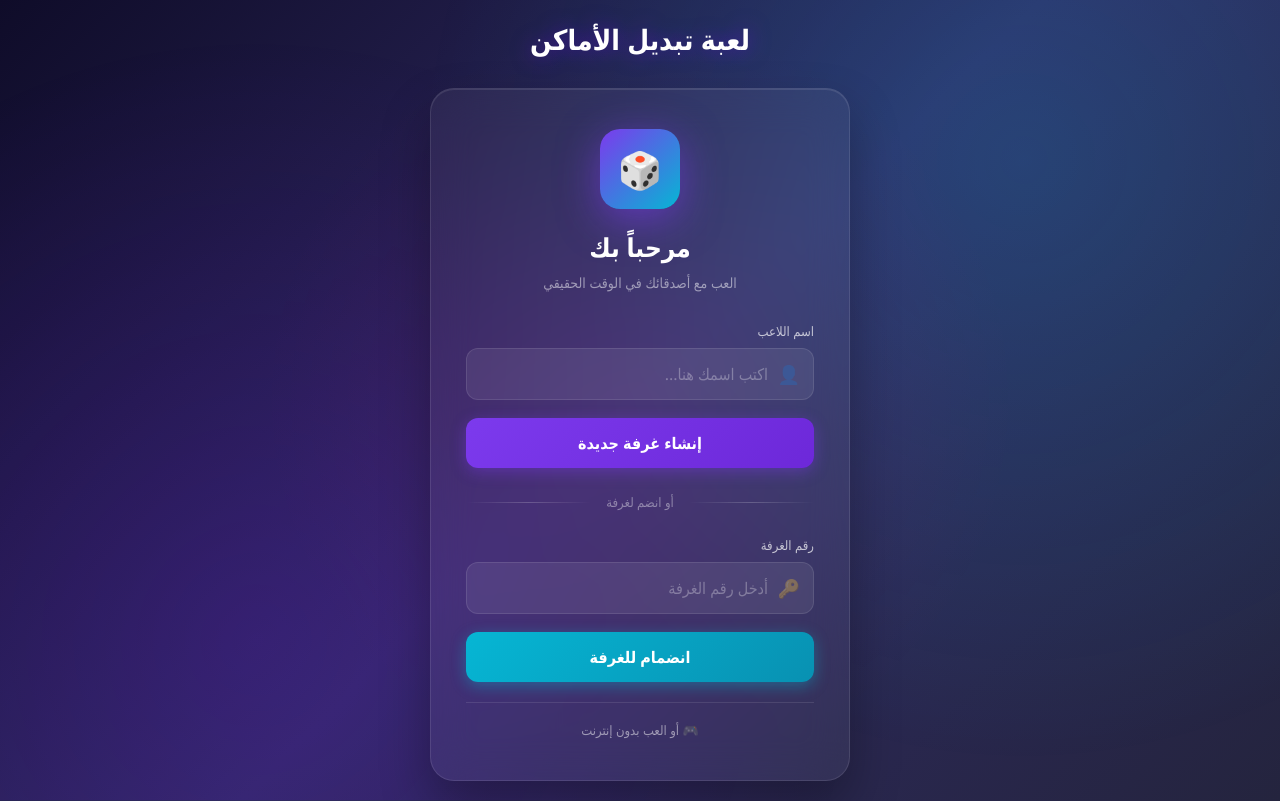
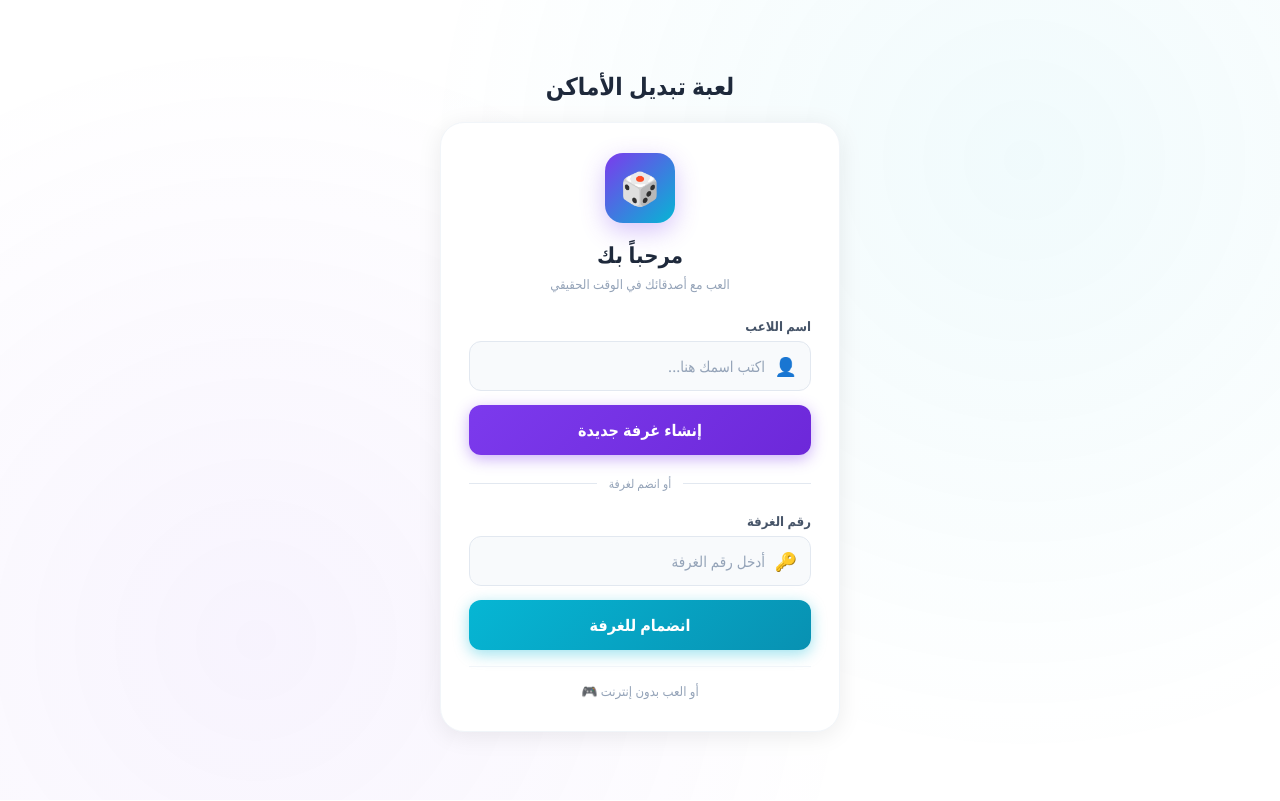
Before and after one commit to anoshah/om3, a website: page public/index.html in a window 1280 px wide. Drawn offline with nearby package versions, Linux system fonts and the light colour scheme; no server answers.

Commit message:
Add files via upload

```diff
--- a/public/index.html
+++ b/public/index.html
@@ -7,16 +7,24 @@
     <script src="/socket.io/socket.io.js"></script>
     <style>
         * { box-sizing: border-box; margin: 0; padding: 0; }
+        html, body {
+            height: 100%;
+            overflow: hidden;
+        }
 
         @import url('https://fonts.googleapis.com/css2?family=Tajawal:wght@400;500;700;800;900&display=swap');
 
         body {
             font-family: 'Tajawal', 'Segoe UI', Tahoma, sans-serif;
-            background: linear-gradient(135deg, #0f0c29 0%, #302b63 50%, #24243e 100%);
-            margin: 0; padding: 20px;
+            background: #ffffff;
+            margin: 0; padding: 0;
             display: flex; flex-direction: column; align-items: center; justify-content: center;
-            min-height: 100vh;
-            overflow-x: hidden;
+            height: 100vh;
+            height: 100dvh;
+            overflow: hidden;
+            width: 100vw;
+            position: fixed;
+            top: 0; left: 0;
         }
 
         body::before {
@@ -24,33 +32,29 @@
             position: fixed;
             top: 0; left: 0; right: 0; bottom: 0;
             background:
-                radial-gradient(circle at 20% 80%, rgba(120, 0, 255, 0.15) 0%, transparent 50%),
-                radial-gradient(circle at 80% 20%, rgba(0, 210, 255, 0.15) 0%, transparent 50%),
-                radial-gradient(circle at 50% 50%, rgba(255, 0, 128, 0.08) 0%, transparent 50%);
+                radial-gradient(circle at 20% 80%, rgba(124, 58, 237, 0.06) 0%, transparent 50%),
+                radial-gradient(circle at 80% 20%, rgba(6, 182, 212, 0.06) 0%, transparent 50%);
             pointer-events: none;
             z-index: 0;
         }
 
         h1 {
-            color: #fff; font-size: 28px; text-align: center; margin: 0 0 30px;
-            text-shadow: 0 0 20px rgba(120, 0, 255, 0.5);
+            color: #1e293b; font-size: 24px; text-align: center; margin: 0 0 20px;
             position: relative; z-index: 1;
         }
 
         /* شاشة الدخول */
         #login-screen {
-            background: rgba(255, 255, 255, 0.05);
-            backdrop-filter: blur(20px);
-            -webkit-backdrop-filter: blur(20px);
-            border: 1px solid rgba(255, 255, 255, 0.1);
-            padding: 40px 35px;
+            background: #ffffff;
+            padding: 30px 28px;
             border-radius: 24px;
-            box-shadow:
-                0 25px 50px rgba(0, 0, 0, 0.3),
-                inset 0 1px 0 rgba(255, 255, 255, 0.1);
-            width: 100%; max-width: 420px; text-align: center;
+            box-shadow: 0 4px 24px rgba(0, 0, 0, 0.08);
+            border: 1px solid #f1f5f9;
+            width: calc(100% - 32px); max-width: 400px; text-align: center;
             position: relative; z-index: 1;
-            animation: fadeInUp 0.6s ease-out;
+            animation: fadeInUp 0.5s ease-out;
+            max-height: 85vh;
+            overflow-y: auto;
         }
 
         @keyframes fadeInUp {
@@ -59,42 +63,36 @@
         }
 
         .login-logo {
-            width: 80px; height: 80px;
+            width: 70px; height: 70px;
             background: linear-gradient(135deg, #7c3aed, #06b6d4);
-            border-radius: 20px;
+            border-radius: 18px;
             display: flex; align-items: center; justify-content: center;
-            margin: 0 auto 20px;
-            font-size: 36px;
-            box-shadow: 0 10px 30px rgba(124, 58, 237, 0.4);
-            animation: pulse-glow 2s ease-in-out infinite;
-        }
-
-        @keyframes pulse-glow {
-            0%, 100% { box-shadow: 0 10px 30px rgba(124, 58, 237, 0.4); }
-            50% { box-shadow: 0 10px 40px rgba(124, 58, 237, 0.6); }
+            margin: 0 auto 16px;
+            font-size: 32px;
+            box-shadow: 0 8px 24px rgba(124, 58, 237, 0.3);
         }
 
         .login-title {
-            color: #fff; font-size: 26px; font-weight: 800;
-            margin-bottom: 8px;
+            color: #1e293b; font-size: 22px; font-weight: 800;
+            margin-bottom: 6px;
         }
 
         .login-subtitle {
-            color: rgba(255, 255, 255, 0.5); font-size: 14px;
-            margin-bottom: 30px;
+            color: #94a3b8; font-size: 13px;
+            margin-bottom: 24px;
         }
 
         .input-group {
-            margin-bottom: 18px;
+            margin-bottom: 14px;
             position: relative;
         }
 
         .input-group label {
             display: block;
-            color: rgba(255, 255, 255, 0.7);
+            color: #475569;
             font-size: 13px;
-            font-weight: 500;
-            margin-bottom: 8px;
+            font-weight: 600;
+            margin-bottom: 6px;
             text-align: right;
         }
 
@@ -107,7 +105,7 @@
         .input-icon {
             position: absolute;
             right: 14px;
-            color: rgba(255, 255, 255, 0.3);
+            color: #94a3b8;
             font-size: 18px;
             pointer-events: none;
             transition: color 0.3s;
@@ -116,24 +114,24 @@
         input {
             width: 100%;
             padding: 14px 45px 14px 14px;
-            background: rgba(255, 255, 255, 0.08);
-            border: 1px solid rgba(255, 255, 255, 0.1);
+            background: #f8fafc;
+            border: 1px solid #e2e8f0;
             border-radius: 12px;
-            font-size: 16px;
-            color: #fff;
+            font-size: 15px;
+            color: #1e293b;
             outline: none;
             transition: all 0.3s;
             font-family: inherit;
         }
 
         input::placeholder {
-            color: rgba(255, 255, 255, 0.3);
+            color: #94a3b8;
         }
 
         input:focus {
             border-color: #7c3aed;
-            background: rgba(255, 255, 255, 0.12);
-            box-shadow: 0 0 0 3px rgba(124, 58, 237, 0.2);
+            background: #ffffff;
+            box-shadow: 0 0 0 3px rgba(124, 58, 237, 0.1);
         }
 
         input:focus + .input-icon,
@@ -179,30 +177,30 @@
         }
 
         .divider {
-            display: flex; align-items: center; gap: 15px;
-            margin: 25px 0;
+            display: flex; align-items: center; gap: 12px;
+            margin: 20px 0;
         }
 
         .divider-line {
             flex: 1; height: 1px;
-            background: linear-gradient(90deg, transparent, rgba(255,255,255,0.2), transparent);
+            background: #e2e8f0;
         }
 
         .divider-text {
-            color: rgba(255, 255, 255, 0.4);
-            font-size: 13px;
+            color: #94a3b8;
+            font-size: 12px;
             font-weight: 500;
         }
 
         .error {
-            color: #f87171;
+            color: #dc2626;
             font-weight: 600;
             font-size: 13px;
             margin-top: 12px;
             padding: 10px;
-            background: rgba(248, 113, 113, 0.1);
+            background: #fef2f2;
             border-radius: 8px;
-            border: 1px solid rgba(248, 113, 113, 0.2);
+            border: 1px solid #fecaca;
             display: none;
         }
 
@@ -380,14 +378,15 @@
 
         <div id="error-msg" class="error"></div>
 
-        <div style="margin-top: 20px; padding-top: 15px; border-top: 1px solid rgba(255,255,255,0.1);">
-            <button onclick="toggleOfflineMode()" style="background:none; border:none; color:rgba(255,255,255,0.5); cursor:pointer; font-size:13px; font-family:inherit; transition: color 0.3s;" onmouseover="this.style.color='#f59e0b'" onmouseout="this.style.color='rgba(255,255,255,0.5)'">
-                🎮 أو العب بدون إنترنت
+        <div style="margin-top: 16px; padding-top: 12px; border-top: 1px solid #f1f5f9;">
+            <button onclick="toggleOfflineMode()" style="background:none; border:none; color:#94a3b8; cursor:pointer; font-size:13px; font-family:inherit; transition: color 0.3s;" onmouseover="this.style.color='#7c3aed'" onmouseout="this.style.color='#94a3b8'">
+                أو العب بدون إنترنت 🎮
             </button>
         </div>
     </div>
 
     <div id="offline-login" style="display:none; position:relative; z-index:1;">
+        <div style="background:#ffffff; padding:30px 28px; border-radius:24px; box-shadow:0 4px 24px rgba(0,0,0,0.08); border:1px solid #f1f5f9; width:calc(100% - 32px); max-width:400px; text-align:center;">
             <div class="login-logo">🎮</div>
             <div class="login-title">العب أوفلاين</div>
             <div class="login-subtitle">العب مع صديقك على نفس الجهاز</div>
@@ -411,6 +410,13 @@
             <button class="btn btn-offline" onclick="startOfflineGame()">
                 ابدأ اللعبة 🔥
             </button>
+
+            <div style="margin-top:16px; padding-top:12px; border-top:1px solid #f1f5f9;">
+                <button onclick="toggleOfflineMode()" style="background:none; border:none; color:#94a3b8; cursor:pointer; font-size:13px; font-family:inherit;">
+                    العودة للعب الأونلاين ←
+                </button>
+            </div>
+        </div>
     </div>
 
     <div id="game-screen">
```
Lines whose indentation alone changed are shown as unchanged.
